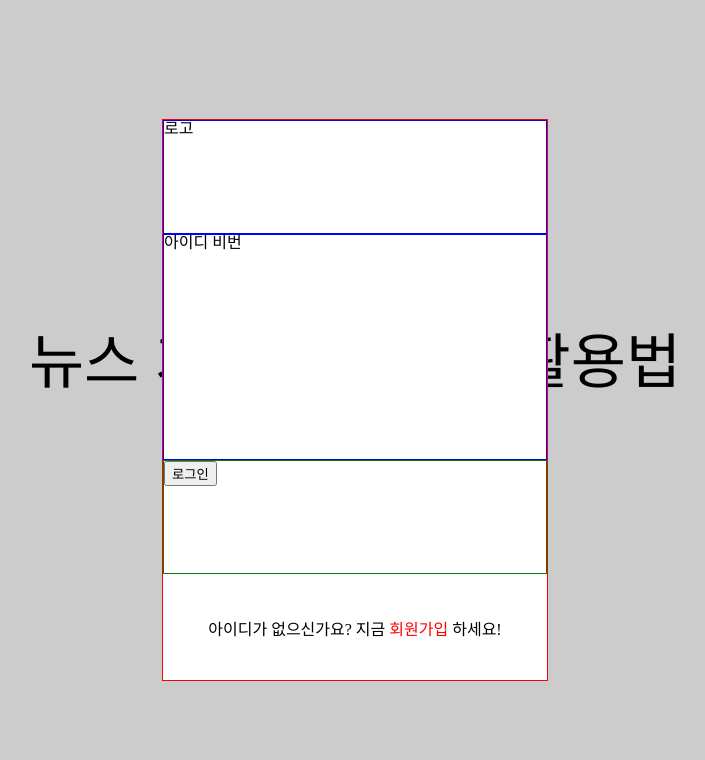
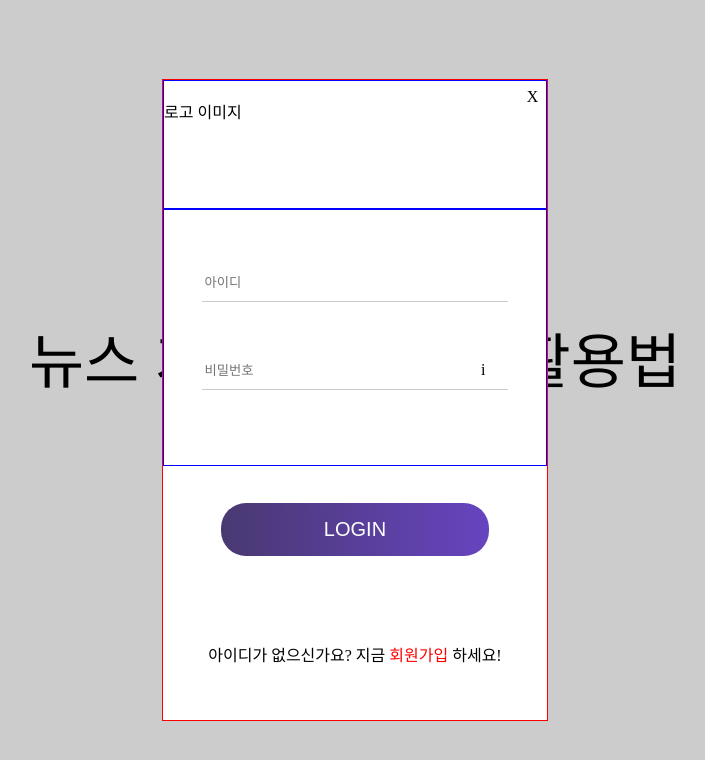
Before and after one commit to seodangdogProject/seodangdog, a Next.js app in the folder seodangdogfe/: page / in a window 1280 px wide. Both pictures are taken after a click on the button "시작 하기". Shown: the top 760 px of the page, without its empty margins (285-990 px from the left). Built offline with nearby package versions, Linux system fonts and the light colour scheme.

Commit message:
240314 아림 feat : loginModal 개발 (열기, 닫기, 폼, 패스워드 미리보기)

```diff
--- a/seodangdogfe/src/components/landingComponent/loginModal.tsx
+++ b/seodangdogfe/src/components/landingComponent/loginModal.tsx
@@ -1,13 +1,12 @@
-import React , { PropsWithChildren } from "react";
+import React, { PropsWithChildren, useState } from 'react';
 import styled from 'styled-components';
-import styles from './modal.module.css'
+import styles from './modal.module.css';
 
 const Backdrop = styled.div`
     width: 100vw;
     height: 100vh;
     position: fixed;
     top: 0;
-z-index: -10;
     background-color: rgba(0, 0, 0, 0.2);
 `;
 
@@ -19,21 +18,76 @@ interface ModalDefaultType {
     onClickToggleModal,
     children,
 }: PropsWithChildren<ModalDefaultType>) {
+    let [inputType, setInputType] = useState('password');
+    function passwordToggle() {
+        setInputType(inputType === 'text' ? 'password' : 'text');
+    }
     return (
         <>
             <div className={styles.modal_container}>
-        <div className={styles.header_container}>로고</div>
-        <div className={styles.form_container}>아이디 비번</div>
+                <div className={styles.header_container}>
+                    <div
+                        className={styles.exit_button}
+                        onClick={(e: React.MouseEvent) => {
+                            if (onClickToggleModal) {
+                                onClickToggleModal();
+                            }
+                        }}
+                    >
+                        X
+                    </div>
+                    <div>로고 이미지</div>
+                </div>
+                <div className={styles.form_container}>
+                    <div
+                        className={styles.input_group_id}
+                        style={{ marginBottom: '50px' }}
+                    >
+                        <input
+                            type="text"
+                            id="username"
+                            name="inputId"
+                            placeholder="아이디"
+                        />
+                        <div className={styles.horizontal}></div>
+                    </div>
+
+                    <div className={styles.input_group_pass}>
+                        <div>
+                            <input
+                                type={inputType}
+                                id="username"
+                                name="inputPassword"
+                                placeholder="비밀번호"
+                            />
+                            <i
+                                className={styles.pass_button}
+                                onClick={passwordToggle}
+                            >
+                                i
+                            </i>
+                        </div>
+                        <div className={styles.horizontal}></div>
+                    </div>
+                </div>
                 <div className={styles.login_button_container}>
-            <button>로그인</button>
+                    <button className={styles.login_button}>LOGIN</button>
                 </div>
                 <div className={styles.footer}>
-            <div>아이디가 없으신가요? 지금 <a className={styles.link}>회원가입</a> 하세요! </div></div>
+                    <div
+                        style={{
+                            paddingLeft: '20px',
+                            paddingRight: '20px',
+                        }}
+                    >
+                        아이디가 없으신가요? 지금{' '}
+                        <a className={styles.link}>회원가입</a> 하세요!{' '}
+                    </div>
+                </div>
             </div>
             <Backdrop
                 onClick={(e: React.MouseEvent) => {
                     e.preventDefault();
-
                     if (onClickToggleModal) {
                         onClickToggleModal();
                     }
@@ -43,5 +97,4 @@ interface ModalDefaultType {
     );
 }
 
-
 export default Modal;
--- a/seodangdogfe/src/components/landingComponent/modal.module.css
+++ b/seodangdogfe/src/components/landingComponent/modal.module.css
@@ -1,3 +1,10 @@
+.horizontal {
+    width: 100%; /* 수평선의 가로 길이 */
+    height: 1px; /* 수평선의 세로 길이 */
+    background-color: #ccc; /* 수평선의 색상 */
+    margin: 10px 0; /* 수평선 위 아래 여백 */
+}
+
 .close_button {
     padding: 10px 20px;
     background-color: #007bff;
@@ -10,47 +17,105 @@
 .modal_content {
     position: absolute;
     background-color: white;
-    padding: 20px;
     border-radius: 5px;
     transition: opacity 0.3s;
 }
 
 .modal_container {
-    /* display: fixed;
-    align-items: center; */
+    width: 30%;
+    display: flex;
+    position: fixed;
+    flex-direction: column; /* 세로로 정렬 */
     justify-content: center;
-    position: fixed;
     background-color: white;
-    height: 70%;
-    width: 30%;
+    height: 80%;
     border: 1px solid red;
+    z-index: 100;
 }
 
-.header_container{
+.header_container {
     height: 20%;
     border: 1px solid blue;
+    display: flex;
+    flex-direction: column; /* 세로로 정렬 */
 }
 
-.form_container{
+.exit_button {
+    cursor: pointer;
+    align-self: flex-end; /* 오른쪽 정렬 */
+    margin-right: 2%;
+    margin-top: 2%;
+}
+
+/*form container*/
+.form_container {
     height: 40%;
     border: 1px solid blue;
+    padding-left: 10%;
+    padding-right: 10%;
+    display: flex;
+    justify-content: center; /* 수평 가운데 정렬 */
+    flex-direction: column; /* 세로로 정렬 */
 }
 
-.login_button_container{
+.input_group {
+    width: 80%;
+    margin-bottom: 15px;
+}
+
+.input_group_id input {
+    width: 100%;
+    border: none; /* 테두리 제거 */
+    outline: none; /* 포커스 효과 제거 */
+}
+
+.input_group_pass input {
+    width: 90%;
+    border: none; /* 테두리 제거 */
+    outline: none; /* 포커스 효과 제거 */
+}
+.login_button_container {
+    display: flex;
     height: 20%;
-    border: 1px solid green;
     justify-content: center; /* 수평 가운데 정렬 */
     align-items: center; /* 수직 가운데 정렬 */
 }
 
-.footer{
+.login_button {
+    /* 시작하기 버튼*/
+    border-radius: 25px;
+    background-image: linear-gradient(
+        to right,
+        rgba(73, 57, 113, 1),
+        rgba(103, 68, 192, 1)
+    );
+    color: #fff;
+    font-size: 20px;
+    border: none;
+    cursor: pointer;
+    transition: background-color 0.3s ease;
+    padding-top: 15px;
+    padding-bottom: 15px;
+    padding-left: 25px;
+    padding-right: 25px;
+    width: 70%;
+}
+
+/*footer container*/
+.footer {
+    width: 100%;
     height: 20%;
+
     display: flex;
     justify-content: center; /* 수평 가운데 정렬 */
     align-items: center; /* 수직 가운데 정렬 */
 }
 
-.link{
+.link {
     color: red;
     cursor: pointer;
 }
+
+.pass_button {
+    cursor: pointer;
+}
```
Also changed, not shown: 1 other file (tests, documents, lock files or other folders). Lines whose indentation alone changed are shown as unchanged.
